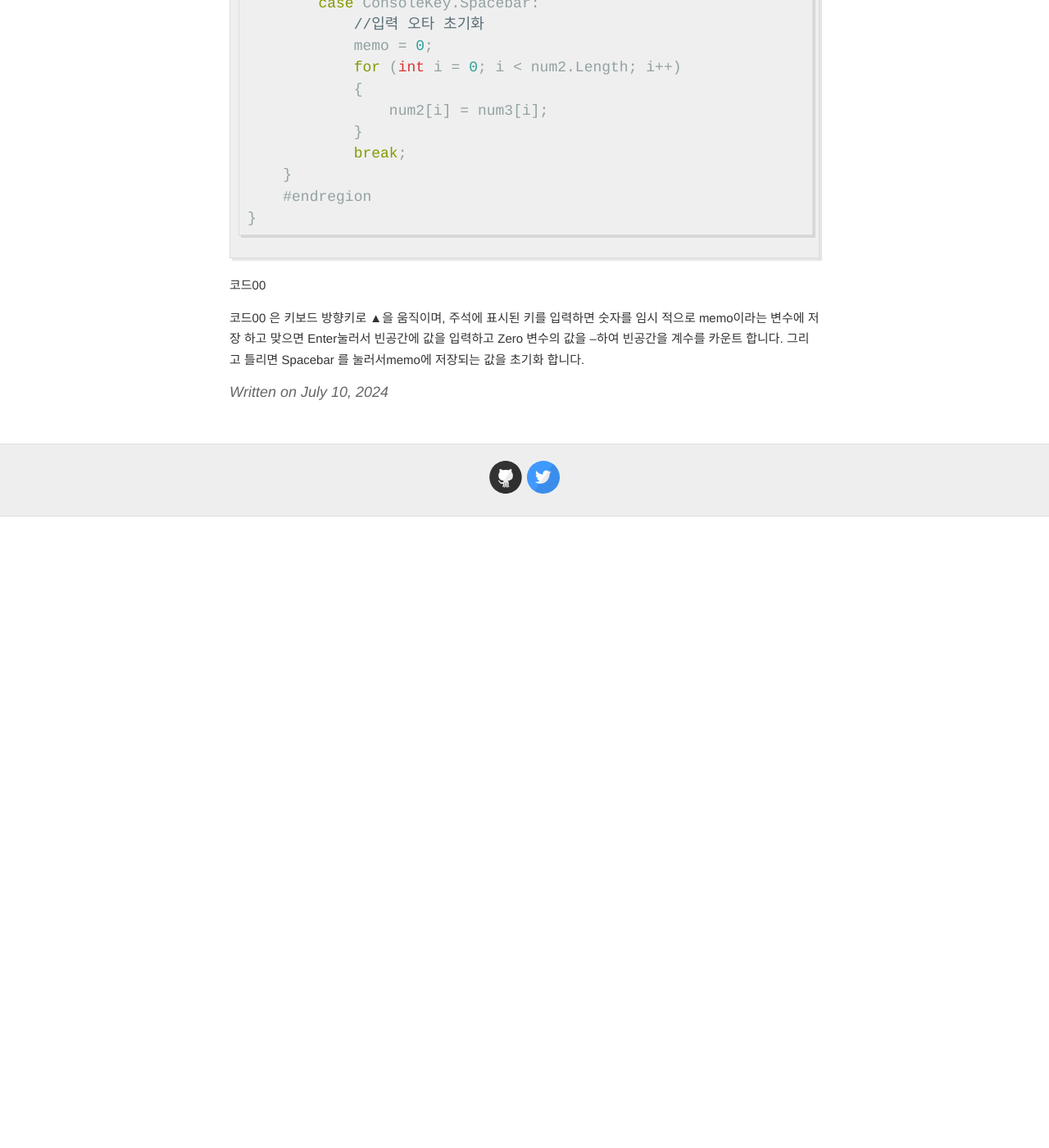
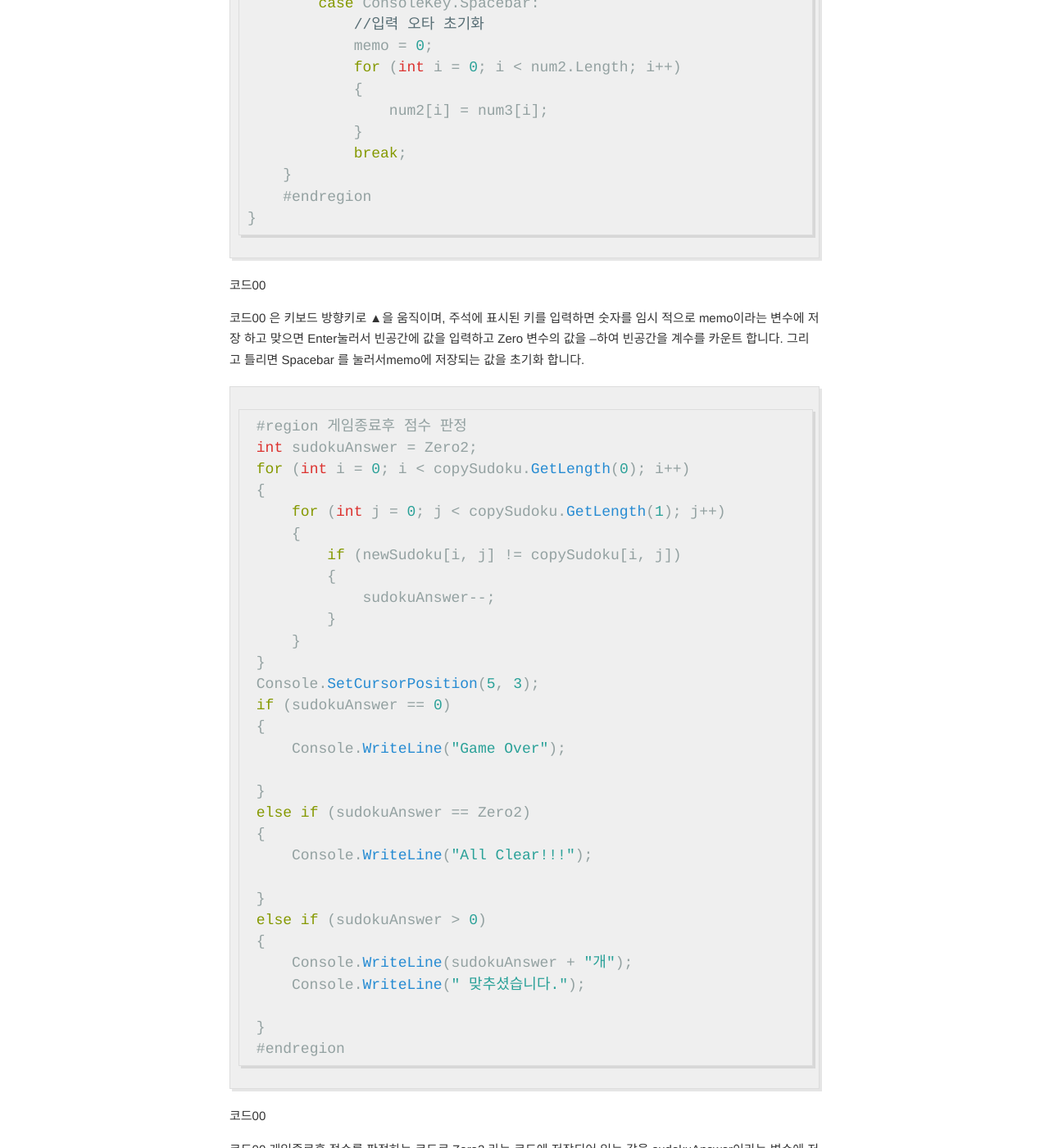
Before and after one commit to enmael/enmael.github.io, a Jekyll site: the page built from _posts/2024-7-10-sudoku .md, in a window 1280 px wide and 1400 px high, scrolled down 11586 px. Shown: the whole window at 82% size. Built offline with Jekyll 4.4.1, drawn with Linux system fonts in a browser that asks for light colours; comment, search, counter and statistics services are not loaded; before the commit the page ends 12216 px from its top, so only the background shows below that; some of the changed text lies outside the part shown.

Commit message:
Update 2024-7-10-sudoku .md

````diff
--- a/_posts/2024-7-10-sudoku .md
+++ b/_posts/2024-7-10-sudoku .md
@@ -497,3 +497,60 @@ for (int i = 0; i < copySudoku.GetLength(1); i++)
 <span style="font-size: 15px;">
    코드00 은 키보드 방향키로 ▲을 움직이며, 주석에 표시된 키를 입력하면 숫자를 임시 적으로 memo이라는 변수에 저장 하고 맞으면 Enter눌러서 빈공간에 값을 입력하고 Zero 변수의 값을 --하여 빈공간을 계수를 카운트 합니다. 그리고 틀리면 Spacebar 를 눌러서memo에 저장되는 값을 초기화 합니다.
 </span>
+
+```csharp
+ #region 게임종료후 점수 판정
+ int sudokuAnswer = Zero2;
+ for (int i = 0; i < copySudoku.GetLength(0); i++)
+ {
+     for (int j = 0; j < copySudoku.GetLength(1); j++)
+     {
+         if (newSudoku[i, j] != copySudoku[i, j])
+         {
+             sudokuAnswer--;
+         }
+     }
+ }
+ Console.SetCursorPosition(5, 3);
+ if (sudokuAnswer == 0)
+ {
+     Console.WriteLine("Game Over");
+
+ }
+ else if (sudokuAnswer == Zero2)
+ {
+     Console.WriteLine("All Clear!!!");
+
+ }
+ else if (sudokuAnswer > 0)
+ {
+     Console.WriteLine(sudokuAnswer + "개");
+     Console.WriteLine(" 맞추셨습니다.");
+
+ }
+ #endregion
+```
+
+<span style="font-size: 15px;">
+   코드00
+</span>
+
+<span style="font-size: 15px;">
+   코드00 게임종료후 점수를 판정하는 코드로 Zero2 라는 코드에 저장되어 있는 값을 sudokuAnswer이라는 변수에 저장 입력된값이 원래 생성되어있는 newSudoku 라는배열에 저장된 값과 같으면 -1 카운트 하여  전부 맞추면 그림0 처럼 "All Clear!!!" 라는 화면 뜨고 몇개만 맞추면 "개 맞추셨습니다" 라고 뜨며 모두 틀리면 "Game Over" 라는 메시지가 뜨게 됩니다.
+</span>
+
+```csharp
+#region 화면 초기화
+Thread.Sleep(100);
+Console.Clear();
+
+#endregion
+```
+
+<span style="font-size: 15px;">
+   코드00
+</span>
+
+<span style="font-size: 15px;">
+   코드00 화면 초기화 코드는 반복문이 동작하면서 화면을 100/1000초로 화면을 지워주면서 화면의 잔상을 지워 줍니다.
+</span>
````
